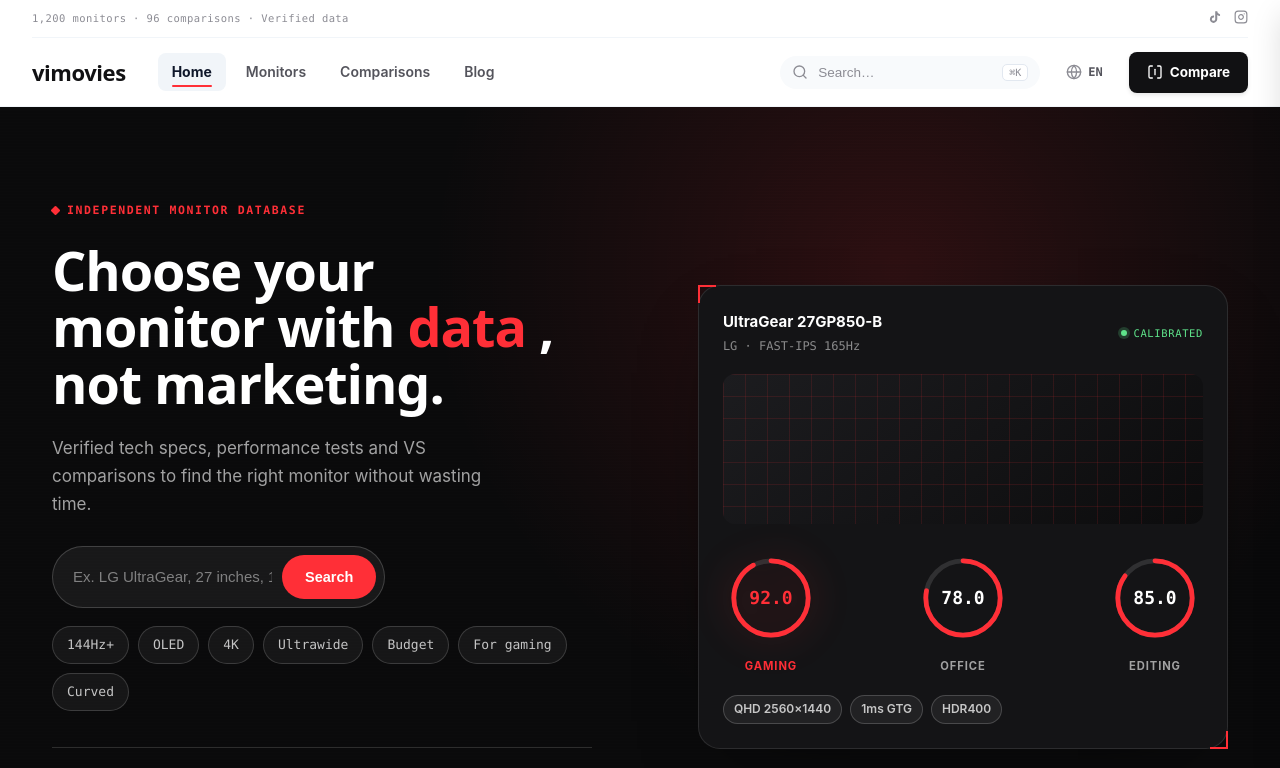
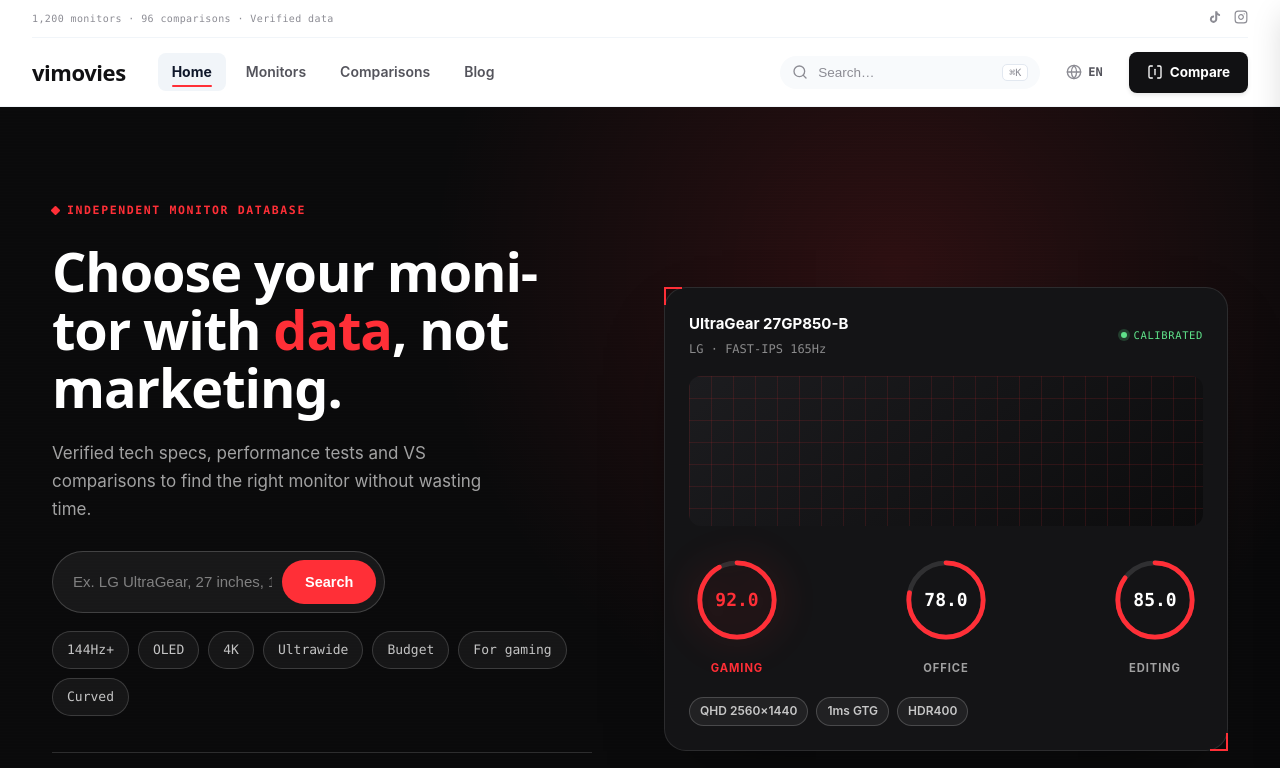
Before and after one commit to zizicode-rd/vimovies-app, a Next.js app: page /en in a window 1280 px wide. Shown: the top 768 px of the page. Built offline with nearby package versions, Linux system fonts and the light colour scheme; no server answers.

Commit message:
fix: hero mobile overflow, fluid type, topbar ellipsis and comparison table scroll

```diff
--- a/src/app/layout.tsx
+++ b/src/app/layout.tsx
@@ -38,6 +38,11 @@
     description: "Comparador de monitores con especificaciones verificadas y puntuaciones reales por uso. Encuentra el mejor monitor para gaming, oficina o edición.",
     images: ["/twitter-image.png"],
   },
+  appleWebApp: {
+    capable: true,
+    statusBarStyle: "black-translucent",
+    title: "Vimovies",
+  },
   robots: { index: true, follow: true },
   alternates: {
     canonical: "https://vimovies.com",
@@ -48,6 +53,15 @@
     },
   },
 };
+
+export const viewport = {
+  width: "device-width",
+  initialScale: 1,
+  maximumScale: 5,
+  userScalable: true,
+};
+
+export const themeColor = "#000000";
 
 export default function RootLayout({ children }: LayoutProps<"/">) {
   return (
--- a/src/components/ComparisonView.tsx
+++ b/src/components/ComparisonView.tsx
@@ -433,7 +433,8 @@
           <h2 className="section-title" style={{ textAlign: 'center', margin: '50px 0 30px' }}>
             {t(translations, 'comparisons.specsTable', 'Comparativa de especificaciones')}
           </h2>
-          <table className={styles.compareTable}>
+          <div className={styles.tableWrap}>
+            <table className={styles.compareTable}>
             <thead>
               <tr>
                 <th>{t(translations, 'comparisons.spec', 'Especificación')}</th>
@@ -475,6 +476,7 @@
               })}
             </tbody>
           </table>
+          </div>
 
           <div className={styles.bottomSection}>
             <div className={styles.insightCard}>
--- a/src/components/Header.module.scss
+++ b/src/components/Header.module.scss
@@ -34,6 +34,7 @@
   display: flex;
   justify-content: space-between;
   align-items: center;
+  gap: 12px;
   padding: 7px 0;
   border-bottom: 1px solid #f1f5f9;
   height: auto;
@@ -44,12 +45,14 @@
 
 .eyebrow {
   font-family: var(--font-mono);
-  font-size: 10.5px;
+  font-size: 10px;
   color: var(--color-gray-500);
   letter-spacing: 0.04em;
   white-space: nowrap;
   overflow: hidden;
   text-overflow: ellipsis;
+  flex: 1 1 0%;
+  min-width: 0;
 }
 
 .topActions {
@@ -399,9 +402,12 @@
 }
 
 @media (max-width: 768px) {
+  .inner {
+    padding: 0 16px;
+  }
+
   .eyebrow {
     font-size: 9.5px;
-    max-width: 70%;
   }
 
   .topActions {
--- a/src/components/Hero.module.scss
+++ b/src/components/Hero.module.scss
@@ -26,8 +26,8 @@
 
 .grid {
   display: grid;
-  grid-template-columns: 1.05fr 0.95fr;
-  gap: 60px;
+  grid-template-columns: 1fr 1fr;
+  gap: 48px;
   align-items: center;
   position: relative;
   z-index: 1;
@@ -39,11 +39,14 @@
 
 .title {
   font-family: var(--font-display);
-  font-size: 54px;
+  font-size: clamp(2rem, 5vw, 3.375rem);
   font-weight: 700;
-  line-height: 1.05;
+  line-height: 1.08;
   margin: 0 0 22px;
   letter-spacing: -0.02em;
+  word-break: break-word;
+  overflow-wrap: break-word;
+  hyphens: auto;
 }
 
 .emphasis {
@@ -53,10 +56,12 @@
 
 .lead {
   color: rgba(255, 255, 255, 0.62);
-  font-size: 17px;
+  font-size: clamp(0.9375rem, 2.2vw, 1.0625rem);
   line-height: 1.65;
   max-width: 460px;
   margin: 0 0 28px;
+  word-break: break-word;
+  overflow-wrap: break-word;
 }
 
 .search {
@@ -244,7 +249,6 @@
   }
 
   .title {
-    font-size: 40px;
     max-width: 520px;
   }
 
@@ -291,12 +295,12 @@
     padding: 52px 0 52px;
   }
 
-  .title {
-    font-size: 32px;
+  .title,
+  .lead {
+    max-width: 100%;
   }
 
   .lead {
-    font-size: 15.5px;
     margin-bottom: 24px;
   }
 
@@ -346,3 +350,22 @@
     justify-content: center;
   }
 }
+
+@media (max-width: 380px) {
+  .title {
+    line-height: 1.1;
+  }
+
+  .search {
+    padding: 6px 6px 6px 12px;
+  }
+
+  .chips {
+    gap: 7px;
+  }
+
+  .chips a {
+    padding: 6px 10px;
+    font-size: 11px;
+  }
+}
--- a/src/components/Hero.tsx
+++ b/src/components/Hero.tsx
@@ -111,7 +111,7 @@
             <span className="eyebrow">{t(translations, 'hero.eyebrow')}</span>
             <h1 className={styles.title}>
               {t(translations, 'hero.titleStart')}{' '}
-              <em className={styles.emphasis}>{t(translations, 'hero.titleEmphasis')}</em>{' '}
+              <em className={styles.emphasis}>{t(translations, 'hero.titleEmphasis')}</em>
               {t(translations, 'hero.titleEnd')}
             </h1>
             <p className={styles.lead}>{t(translations, 'hero.lead')}</p>
```
Also changed, not shown: src/components/ComparisonView.module.scss (+8 -0 lines).
